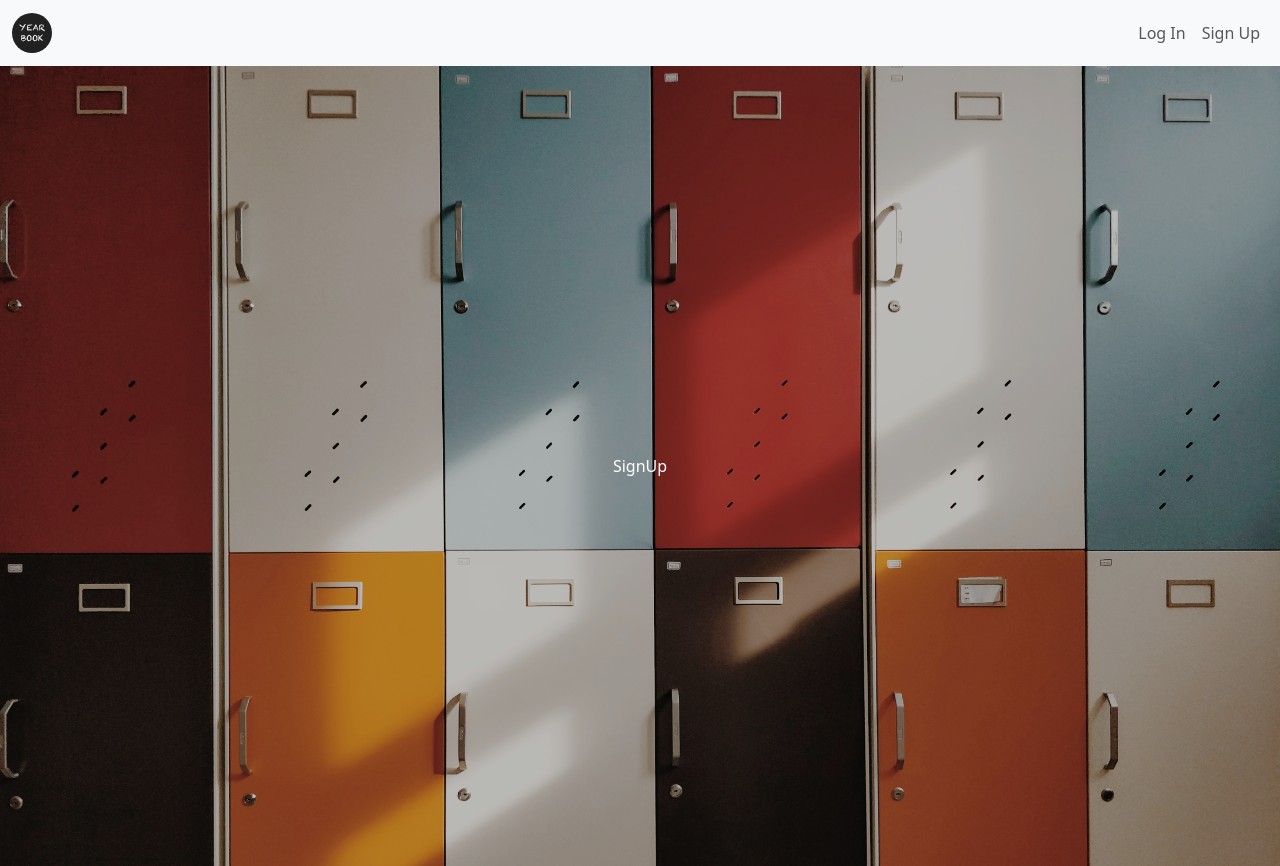
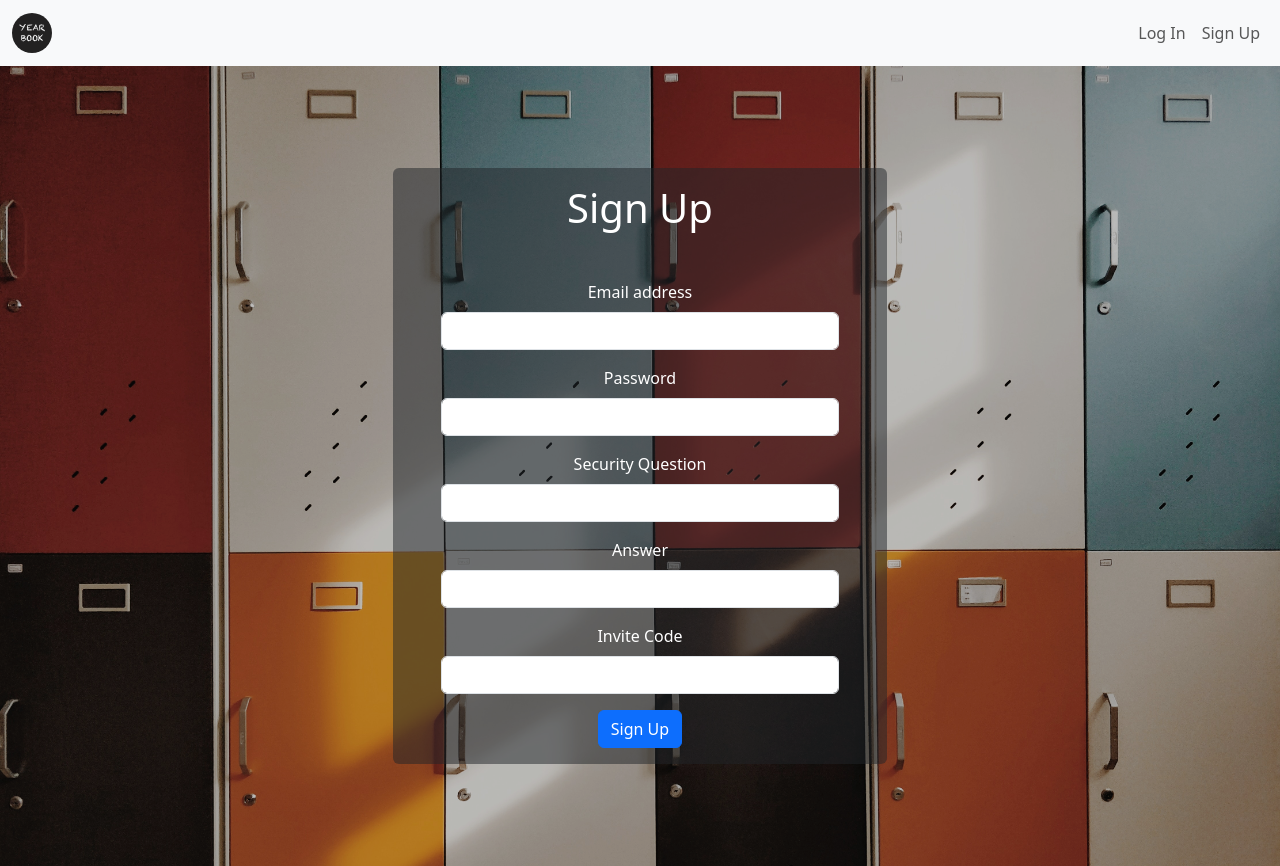
Before and after one commit to wenxpan/digital-yearbook-frontend, a React (Vite) app: page /signup in a window 1280 px wide. Built offline with nearby package versions, Linux system fonts and the light colour scheme.

Commit message:
added sign up page

```diff
--- a/src/pages/Login.jsx
+++ b/src/pages/Login.jsx
@@ -34,7 +34,7 @@ const Login = () => {
             onChange={(e) => setPassword(e.target.value)}
           />
         </Form.Group>
-        <div className="d-flex justify-content-around flex-wrap">
+        <div className="mt-4 d-flex justify-content-around flex-wrap">
           <Button variant="secondary" onClick={() => nav("/login/reset")}>
             Reset Password
           </Button>
--- a/src/pages/SignUp.jsx
+++ b/src/pages/SignUp.jsx
@@ -1,7 +1,73 @@
-import React from "react"
+import React, { useState } from "react"
+import Button from "react-bootstrap/Button"
+import Form from "react-bootstrap/Form"
 
 const SignUp = () => {
-  return <div>SignUp</div>
+  //TODO: responsive layout
+  const [content, setContent] = useState({
+    email: "",
+    password: "",
+    question: "",
+    answer: "",
+    code: ""
+  })
+
+  function handleUpdate(changed) {
+    return setContent((prev) => ({ ...prev, ...changed }))
+  }
+
+  function handleSubmit(e) {
+    console.log(content)
+  }
+
+  return (
+    <Form className="col-md-5 bg-dark px-5 py-3 my-2 bg-opacity-50 rounded">
+      <h1 className="mb-5">Sign Up</h1>
+      <Form.Group className="mb-3" controlId="formEmail">
+        <Form.Label>Email address</Form.Label>
+        <Form.Control
+          type="email"
+          value={content.email}
+          onChange={(e) => handleUpdate({ email: e.target.value })}
+        />
+      </Form.Group>
+      <Form.Group className="mb-3" controlId="formPassword">
+        <Form.Label>Password</Form.Label>
+        <Form.Control
+          type="password"
+          value={content.password}
+          onChange={(e) => handleUpdate({ password: e.target.value })}
+        />
+      </Form.Group>
+      <Form.Group className="mb-3" controlId="formQuestion">
+        <Form.Label>Security Question</Form.Label>
+        <Form.Control
+          type="text"
+          value={content.question}
+          onChange={(e) => handleUpdate({ question: e.target.value })}
+        />
+      </Form.Group>
+      <Form.Group className="mb-3" controlId="formAnswer">
+        <Form.Label>Answer</Form.Label>
+        <Form.Control
+          type="text"
+          value={content.answer}
+          onChange={(e) => handleUpdate({ answer: e.target.value })}
+        />
+      </Form.Group>
+      <Form.Group className="mb-3" controlId="formCode">
+        <Form.Label>Invite Code</Form.Label>
+        <Form.Control
+          type="text"
+          value={content.code}
+          onChange={(e) => handleUpdate({ code: e.target.value })}
+        />
+      </Form.Group>
+      <Button variant="primary" onClick={(e) => handleSubmit(e)}>
+        Sign Up
+      </Button>
+    </Form>
+  )
 }
 
 export default SignUp
```
